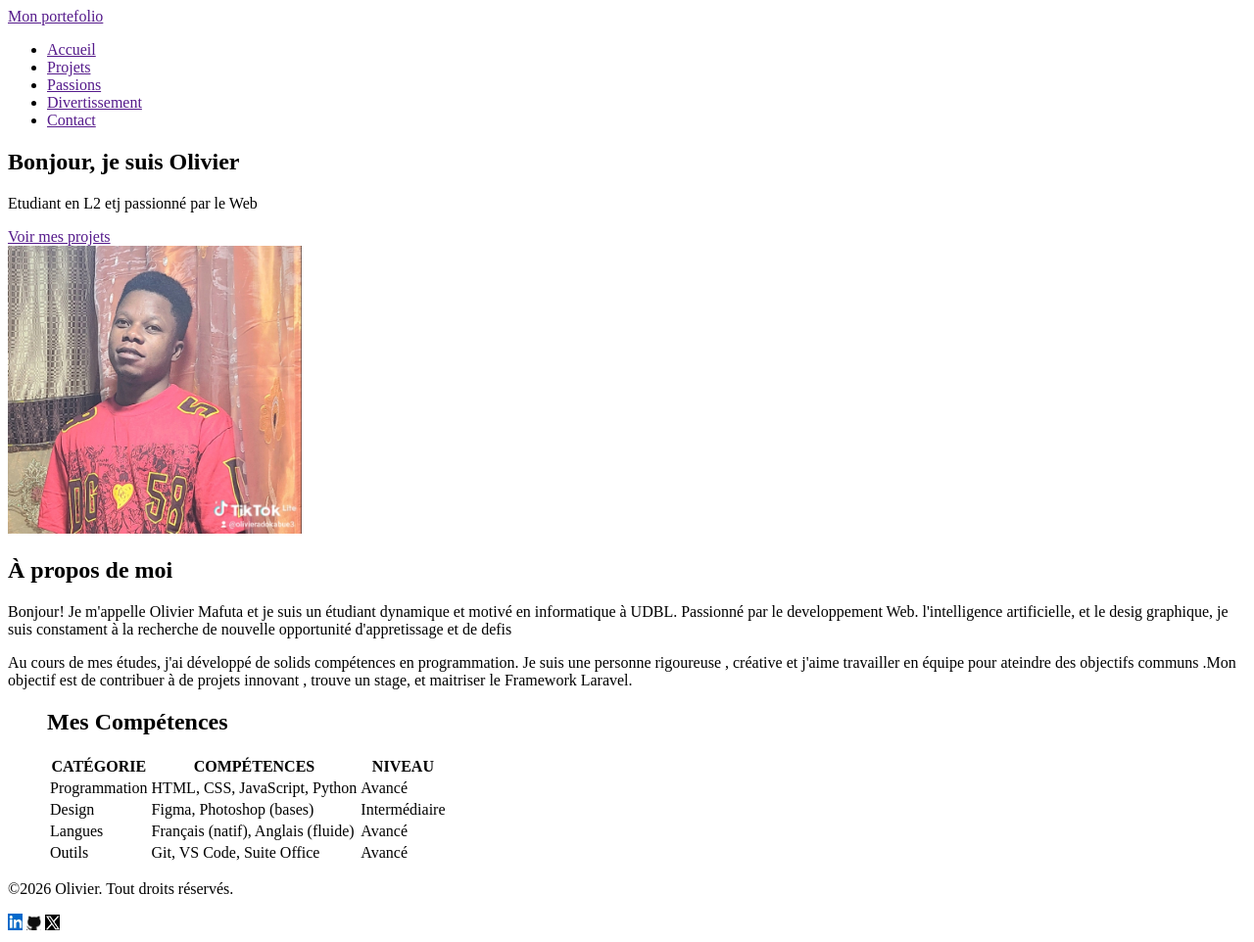
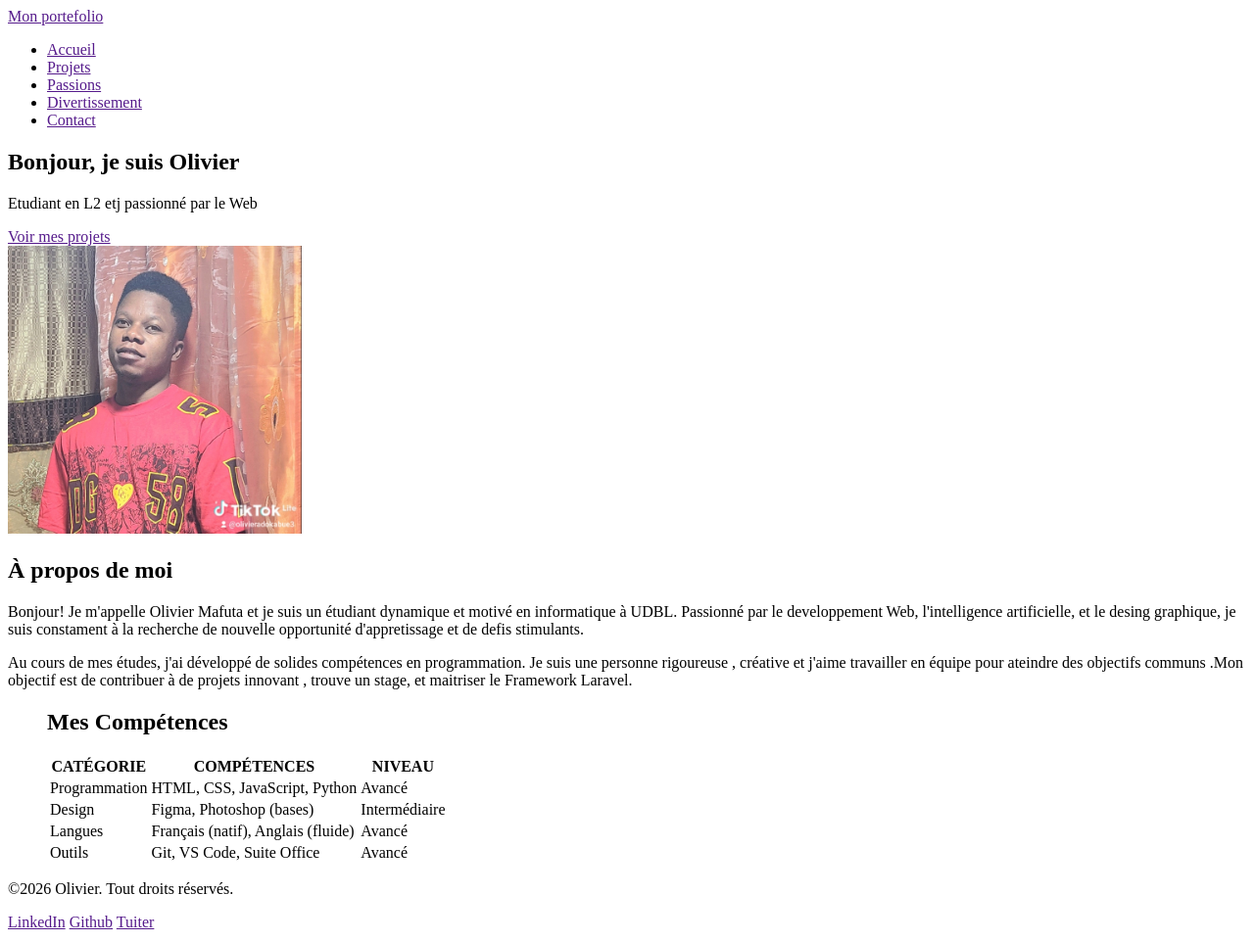
Before and after one commit to MAFUTA-KABUE-Olivier/Mon_Portefolio_2026, a plain HTML site: page index.html in a window 1280 px wide. Shown: the whole page at 98% size. Drawn offline with Linux system fonts and the light colour scheme.

Commit message:
une modification

```diff
--- a/index.html
+++ b/index.html
@@ -36,10 +36,10 @@
       <h2>À propos de moi</h2>
         <p>Bonjour! Je m'appelle Olivier Mafuta et je suis un étudiant dynamique
            et motivé en informatique à UDBL. Passionné par le developpement
-           Web. l'intelligence artificielle, et le desig graphique, je suis constament
+           Web, l'intelligence artificielle, et le desing graphique, je suis constament
            à la recherche de nouvelle opportunité
-              d'appretissage et de defis </p>
-        <p>Au cours de mes études, j'ai développé de solids compétences en programmation.
+              d'appretissage et de defis stimulants. </p>
+        <p>Au cours de mes études, j'ai développé de solides compétences en programmation.
             Je suis une personne rigoureuse , créative et j'aime travailler en équipe pour ateindre
             des objectifs communs .Mon objectif est de contribuer à de projets innovant , trouve un stage,
                        et maitriser le Framework Laravel.</p>
@@ -82,14 +82,10 @@
     </section>
   </main>
   <footer>
-    <div>
       <p>&copy;2026 Olivier. Tout droits réservés.</p>
-    </div>
-    <div>
-      <img src="in.jpeg" alt="xx"width="15">
-      <img src="github.jpeg" alt="github" width="15">
-      <img src="xx.jpeg" alt="xx"width="15">
-    </div>
+      <a href="">LinkedIn</a>
+      <a href="">Github</a>
+      <a href="">Tuiter</a>
   </footer>
 </body>
 </html>
```
